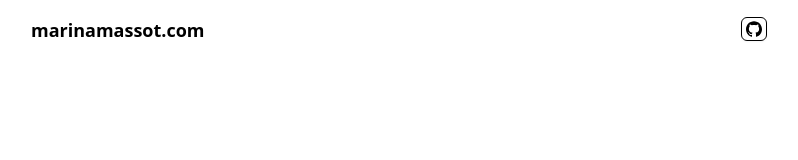
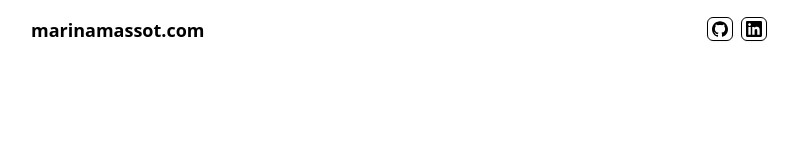
Before and after one commit to MarinaMassot/my-portfolio, a Next.js app: page / in a window 1280 px wide. Shown: the top 160 px of the page, without its empty margins (241-1039 px from the left). Built offline with nearby package versions, Linux system fonts and the light colour scheme.

Commit message:
add linkedin button and link

```diff
--- a/app/components/Header.tsx
+++ b/app/components/Header.tsx
@@ -4,6 +4,7 @@
 import { Link } from "lucide-react";
 import { buttonVariants } from "@/components/ui/button";
 import { cn } from "@/lib/utils";
+import { LinkedinIcon } from "../icons/LinkedinIcon";
 
 export const Header = () => {
 	return (
@@ -11,9 +12,12 @@
 			<Section className="flex items-baseline">
 				<h1 className="text-lg font-bold text-primary">marinamassot.com</h1>
 				<div className="flex-1" />
-				<ul>
+				<ul className="flex items-center gap-2">
 					<a href="https://github.com/marinamassot" className={cn(buttonVariants({variant: "outline"}), "size-6 p-0")}>
 						<GithubIcon size={16} className="text-foreground"/>
+					</a>
+					<a href="https://linkedin.com/in/marinamassot" className={cn(buttonVariants({variant: "outline"}), "size-6 p-0")}>
+						<LinkedinIcon size={16} className="text-foreground"/>
 					</a>
 				</ul>
 			</Section>
--- /dev/null
+++ b/app/icons/LinkedinIcon.tsx
@@ -0,0 +1,23 @@
+import { ComponentPropsWithoutRef } from "react";
+
+export const LinkedinIcon = (
+	props: ComponentPropsWithoutRef<"svg"> & { size?: number },
+) => {
+	return (
+		<svg
+			width={props.size}
+			height={props.size}
+			viewBox="0 0 256 256"
+			version="1.1"
+			preserveAspectRatio="xMidYMid"
+			{...props}
+		>
+			<g>
+				<path
+					d="M218.123122,218.127392 L180.191928,218.127392 L180.191928,158.724263 C180.191928,144.559023 179.939053,126.323993 160.463756,126.323993 C140.707926,126.323993 137.685284,141.757585 137.685284,157.692986 L137.685284,218.123441 L99.7540894,218.123441 L99.7540894,95.9665207 L136.168036,95.9665207 L136.168036,112.660562 L136.677736,112.660562 C144.102746,99.9650027 157.908637,92.3824528 172.605689,92.9280076 C211.050535,92.9280076 218.138927,118.216023 218.138927,151.114151 L218.123122,218.127392 Z M56.9550587,79.2685282 C44.7981969,79.2707099 34.9413443,69.4171797 34.9391618,57.260052 C34.93698,45.1029244 44.7902948,35.2458562 56.9471566,35.2436736 C69.1040185,35.2414916 78.9608713,45.0950217 78.963054,57.2521493 C78.9641017,63.090208 76.6459976,68.6895714 72.5186979,72.8184433 C68.3913982,76.9473153 62.7929898,79.26748 56.9550587,79.2685282 M75.9206558,218.127392 L37.94995,218.127392 L37.94995,95.9665207 L75.9206558,95.9665207 L75.9206558,218.127392 Z M237.033403,0.0182577091 L18.8895249,0.0182577091 C8.57959469,-0.0980923971 0.124827038,8.16056231 -0.001,18.4706066 L-0.001,237.524091 C0.120519052,247.839103 8.57460631,256.105934 18.8895249,255.9977 L237.033403,255.9977 C247.368728,256.125818 255.855922,247.859464 255.999,237.524091 L255.999,18.4548016 C255.851624,8.12438979 247.363742,-0.133792868 237.033403,0.000790807055"
+					fill="CurrentColor"
+				></path>
+			</g>
+		</svg>
+	);
+};
```
Also changed, not shown: app/components/Hero.tsx (added).
